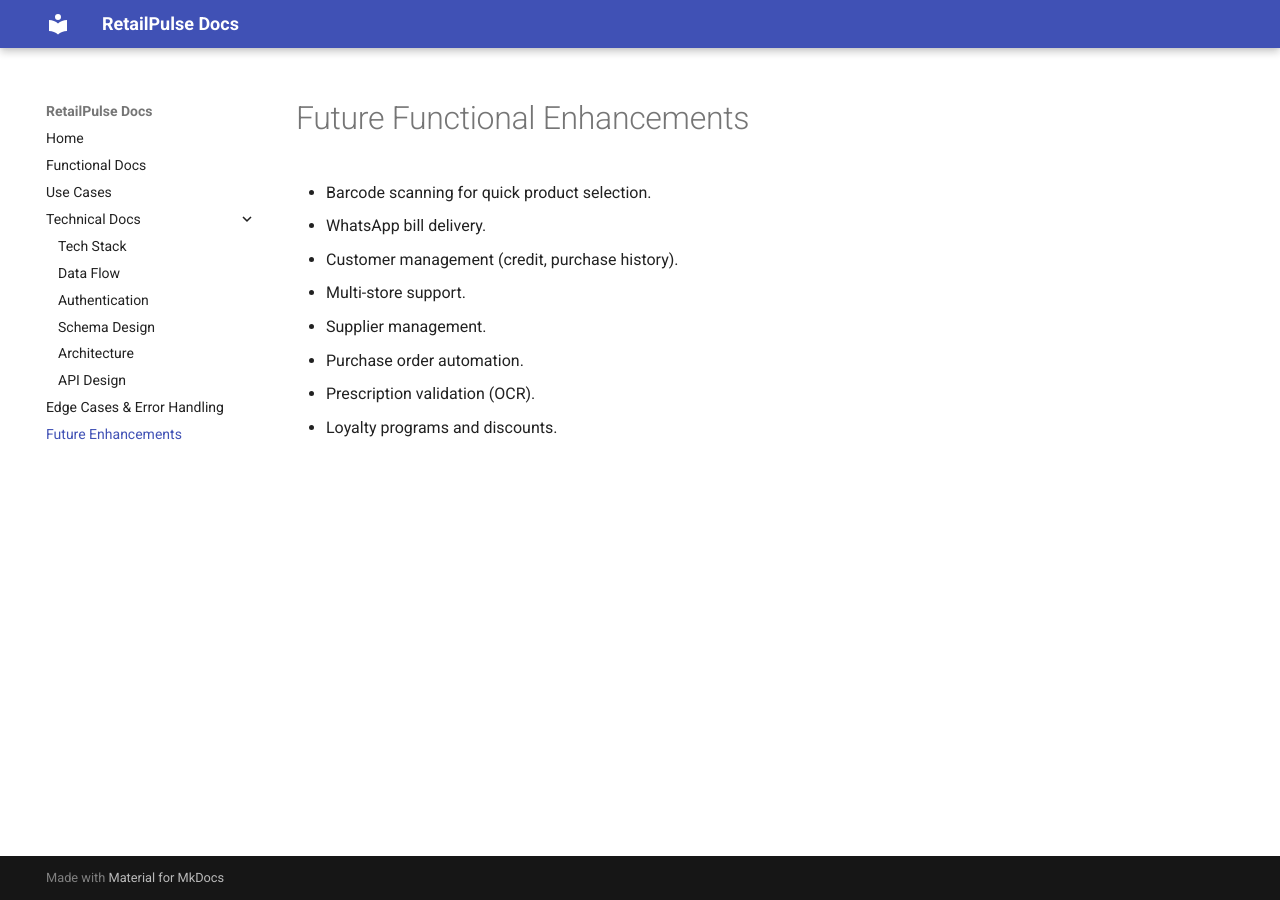
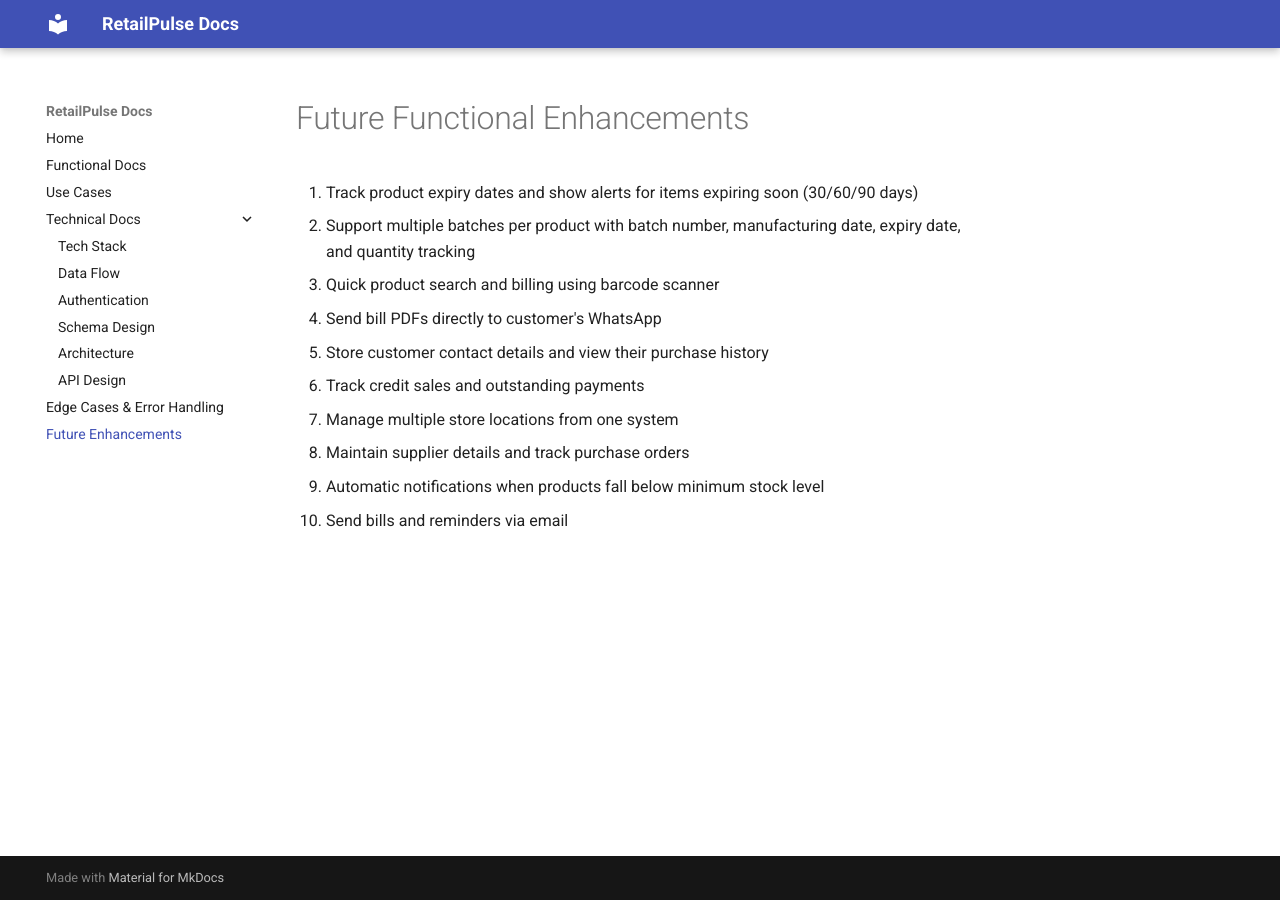
Before and after one commit to rohitagarwal-gkmit/retailpulse-docs, an MkDocs documentation site: the page built from docs/future_enhancements.md, in a window 1280 px wide. Built offline with MkDocs 1.6.1 and Material for MkDocs 9.7.7, drawn with Linux system fonts in a browser that asks for light colours.

Commit message:
[refactor]: Update edge cases and future enhancements

```diff
--- a/docs/future_enhancements.md
+++ b/docs/future_enhancements.md
@@ -1,10 +1,12 @@
 # Future Functional Enhancements
 
-- Barcode scanning for quick product selection.
-- WhatsApp bill delivery.
-- Customer management (credit, purchase history).
-- Multi-store support.
-- Supplier management.
-- Purchase order automation.
-- Prescription validation (OCR).
-- Loyalty programs and discounts.
+1. Track product expiry dates and show alerts for items expiring soon (30/60/90 days)
+2. Support multiple batches per product with batch number, manufacturing date, expiry date, and quantity tracking
+3. Quick product search and billing using barcode scanner
+4. Send bill PDFs directly to customer's WhatsApp
+5. Store customer contact details and view their purchase history
+6. Track credit sales and outstanding payments
+7. Manage multiple store locations from one system
+8. Maintain supplier details and track purchase orders
+9. Automatic notifications when products fall below minimum stock level
+10. Send bills and reminders via email
```
Also changed, not shown: docs/edge_cases.md (+0 -10 lines), docs/technical/tech_stack.md (+2 -4 lines).
